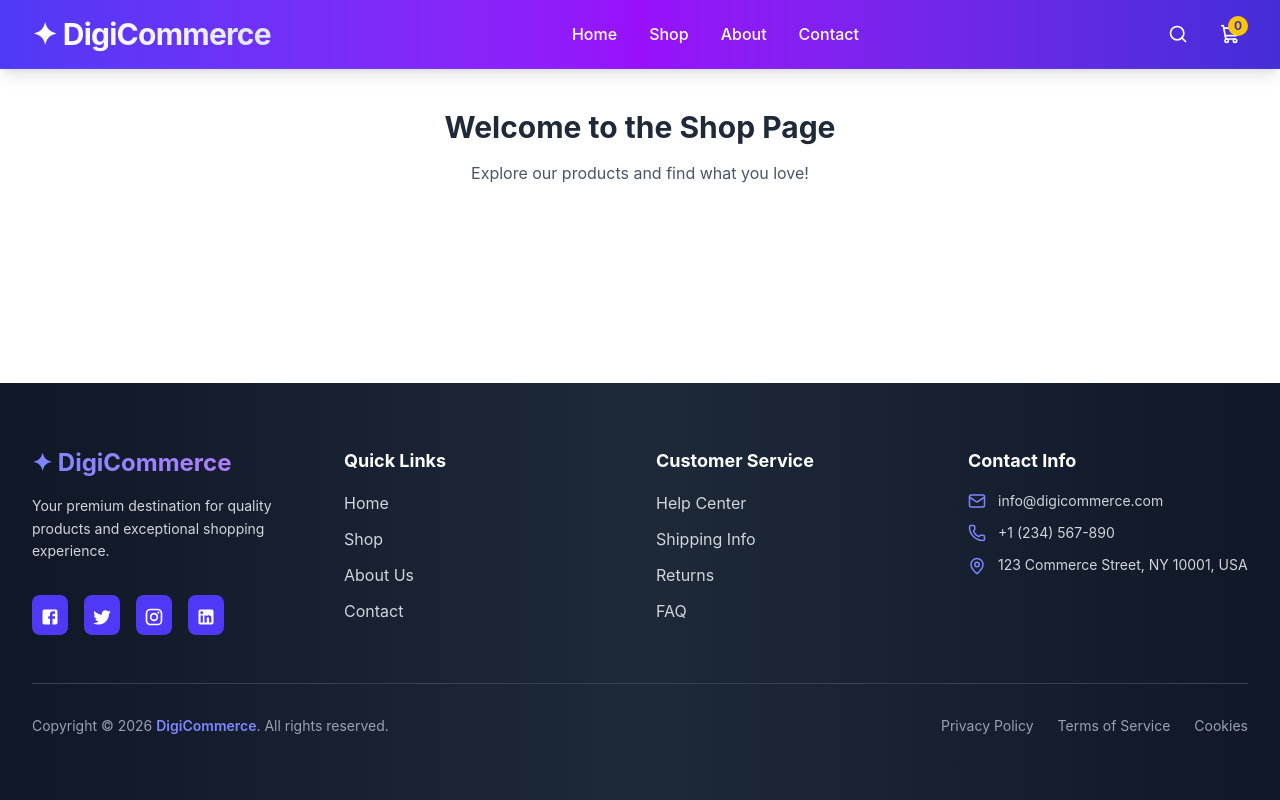
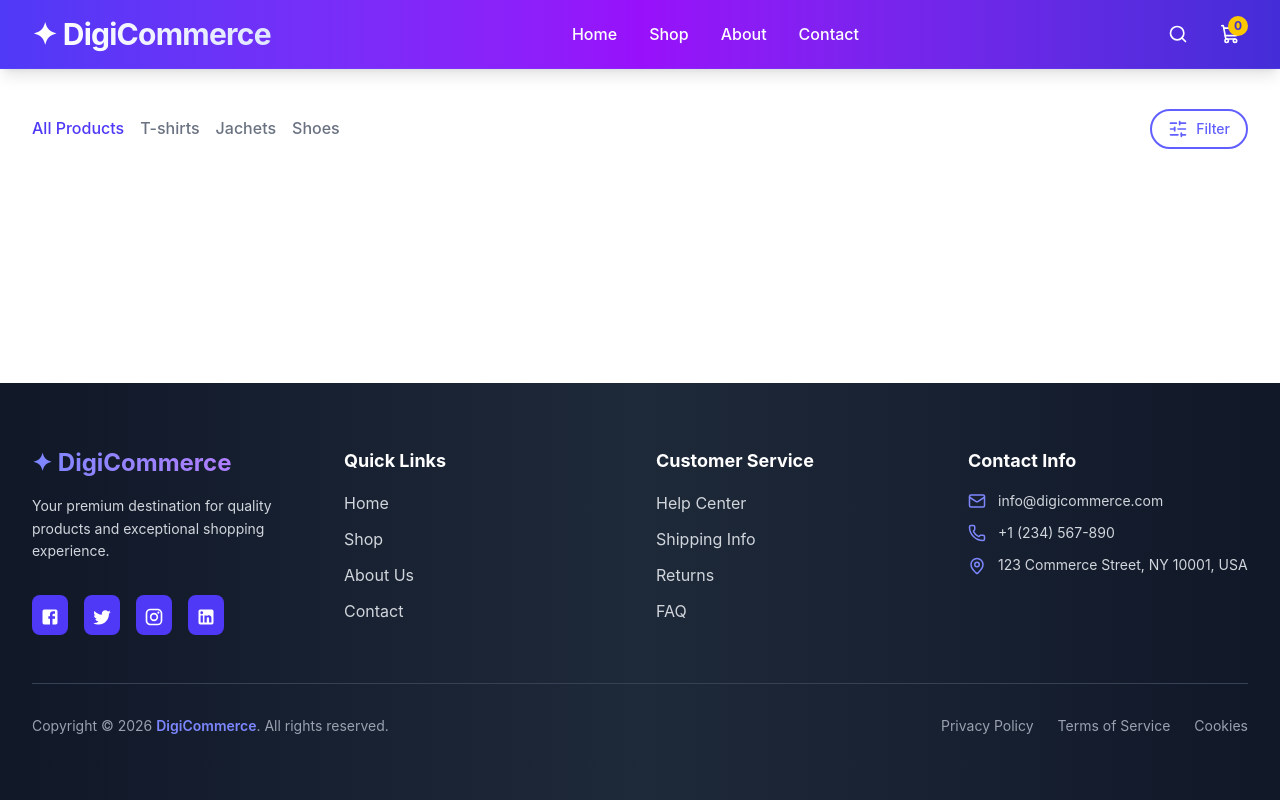
Before and after one commit to RedwanHaasaan/digi-commerce, a Next.js app: page /shop in a window 1280 px wide. Built offline with nearby package versions, Linux system fonts and the light colour scheme.

Commit message:
feat: integrate ShopTabs component into shop page layout
- Replaced the welcome message and product exploration message with the ShopTabs component for improved navigation and user experience.

```diff
--- a/src/app/(main)/shop/page.jsx
+++ b/src/app/(main)/shop/page.jsx
@@ -1,10 +1,13 @@
+import ShopTabs from "@/components/shop/ShopTabs";
+
 const page = () => {
-    return (
-        <div>
-          <h1 className="text-3xl font-bold text-center mt-10">Welcome to the Shop Page</h1>
-          <p className="text-center mt-4 text-gray-600">Explore our products and find what you love!</p>
+  return (
+    <div>
+        <div className="container mx-auto py-10">
+            <ShopTabs/>
         </div>
-    );
+    </div>
+  );
 };
 
 export default page;
--- /dev/null
+++ b/src/components/shop/ShopTabs.jsx
@@ -0,0 +1,64 @@
+"use client";
+import { SlidersHorizontal } from "lucide-react";
+import Link from "next/link";
+import { useState } from "react";
+const ShopTabs = () => {
+  const [activeTab, setActiveTab] = useState("All Products");
+  const tabs = [
+    {
+      id: 1,
+      name: "All Products",
+    },
+    {
+      id: 2,
+      name: "T-shirts",
+    },
+    {
+      id: 3,
+      name: "Jachets",
+    },
+    {
+      id: 4,
+      name: "Shoes",
+    },
+  ];
+  return (
+    <div className="flex flex-col md:flex-row gap-4 md:gap-0 md:px-8 justify-between items-center">
+      <div className="flex gap-4 flex-wrap">
+        {tabs.map((tab) => (
+          <Link
+            href={`/shop?tab=${tab.name}`}
+            onClick={() => setActiveTab(tab.name)}
+            key={tab.id}
+            className={`hover:text-indigo-600 text-gray-500 font-medium border-b-2 border-transparent hover:border-indigo-600 transition-all duration-300 ${activeTab === tab.name ? "border-indigo-600 text-indigo-600" : ""}`}
+          >
+            {tab.name}
+          </Link>
+        ))}
+      </div>
+      <div className="dropdown dropdown-end">
+        <div
+          tabIndex={0}
+          role="button"
+          className="btn btn-ghost border-2 rounded-full border-indigo-500 text-indigo-500 flex items-center gap-2 hover:bg-white hover:border-indigo-600 hover:text-indigo-600 transition-all duration-300"
+        >
+          <SlidersHorizontal size={20} />
+          <span className="text-sm font-medium">Filter</span>
+        </div>
+        <ul
+          tabIndex="-1"
+          className="dropdown-content menu bg-base-100 rounded-box z-1 w-52 p-2 shadow-sm"
+        >
+          <li>
+            <a>Price: Low to High</a>
+          </li>
+          <li>
+            <a>Price: High to Low</a>
+          </li>
+        </ul>
+      </div>
+    </div>
+  );
+};
+
+export default ShopTabs;
```
